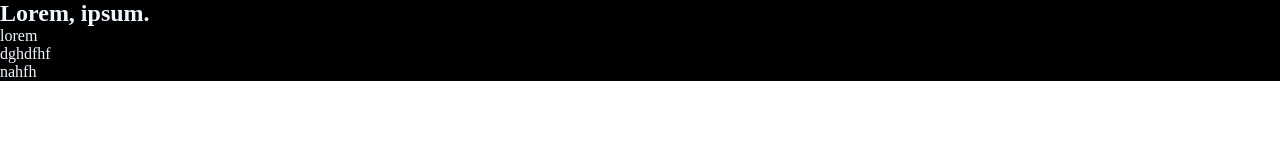
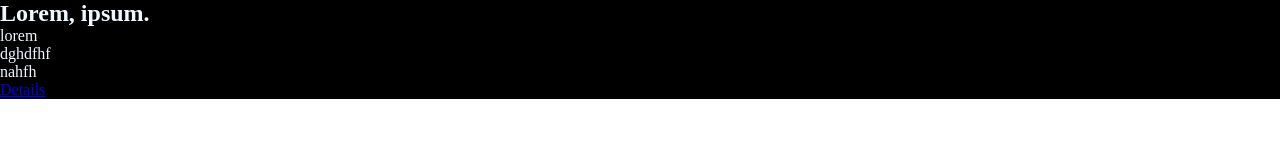
Before and after one commit to Eleame/itstep01, a plain HTML site: page index.html in a window 1280 px wide. Drawn offline with Linux system fonts and the light colour scheme.

```diff
--- a/index.html
+++ b/index.html
@@ -17,6 +17,13 @@
                 <ul class="li">dghdfhf</ul>
                 <ul class="li">nahfh</ul>
             </nav>
+            <div>
+                <ul>
+                    <li>
+                        <a href="#">Details </a>
+                    </li>
+                </ul>
+            </div>
         </div>
     </section>
     <section></section>
```
